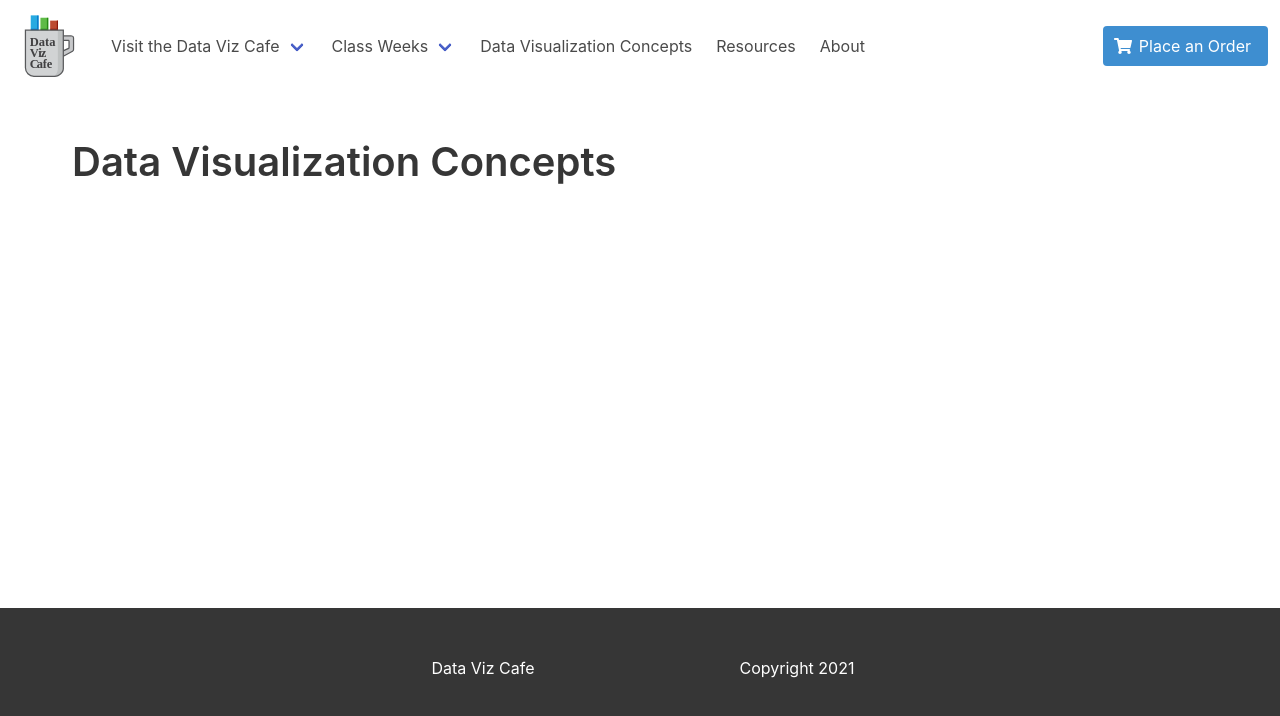
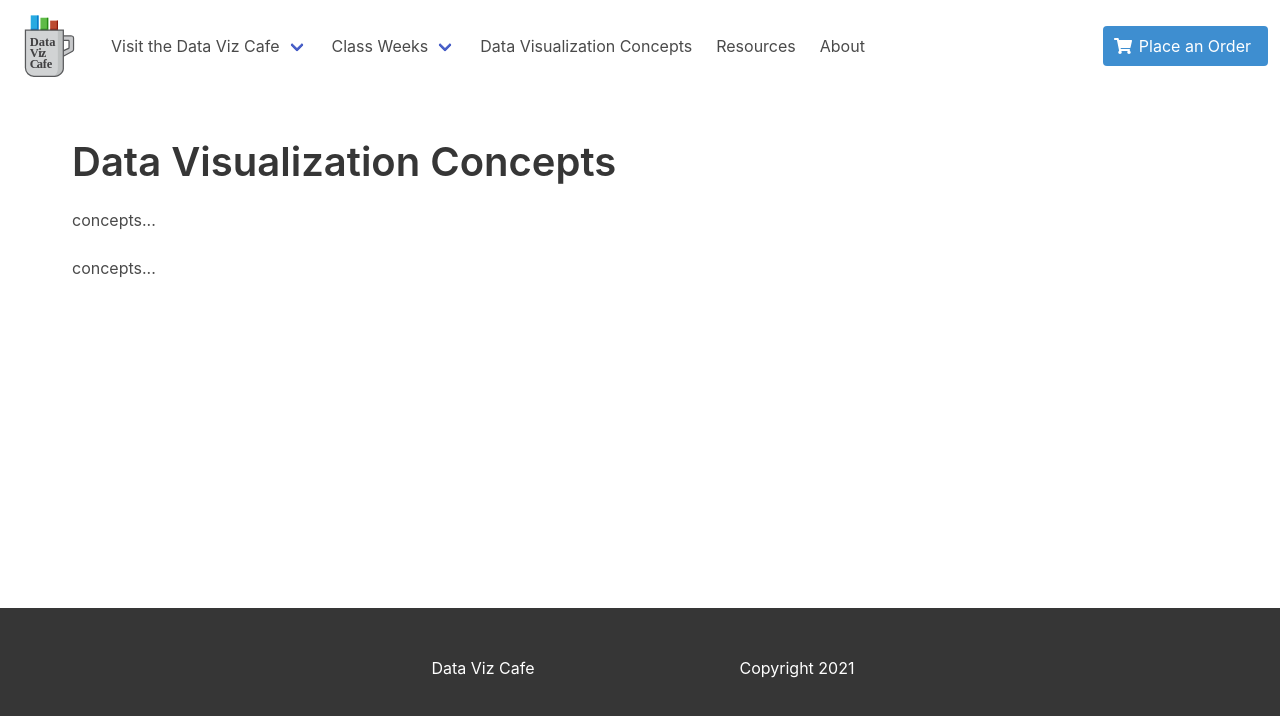
Before and after one commit to robert-laws/practice-dec-2020-react-app-with-bulma, a React (Create React App) app: page /concepts in a window 1280 px wide. Shown: the top 716 px of the page. Built offline with nearby package versions, Linux system fonts and the light colour scheme.

Commit message:
begin work on concepts page

```diff
--- a/src/pages/Concepts.js
+++ b/src/pages/Concepts.js
@@ -6,6 +6,14 @@ export const Concepts = () => {
   return (
     <SubPage>
       <PageTitle>Data Visualization Concepts</PageTitle>
+      <div className='container mx-2'>
+        <div className='block'>
+          <p>concepts...</p>
+        </div>
+        <div className='block'>
+          <p>concepts...</p>
+        </div>
+      </div>
     </SubPage>
   );
 };
```
